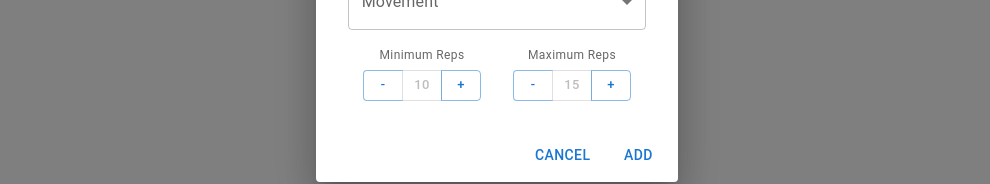
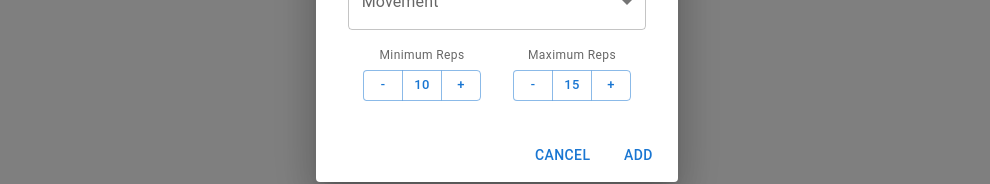
Before and after one commit to bryanbordeman/wildcard, a React (Create React App) app: page /exercises in a window 1280 px wide. Both pictures are taken after a click on the button "SELECT EXERCISE". Shown: the part 394-578 px from the top of the page, without its empty margins (143-1133 px from the left). Built offline with nearby package versions, Linux system fonts and the light colour scheme.

Commit message:
Updated SelectWorkout and EditWorkout Styles

```diff
--- a/src/EditWorkout.js
+++ b/src/EditWorkout.js
@@ -84,13 +84,8 @@ class EditWorkout extends Component {
         return (
         <div>
             <Dialog open={this.props.open} onClose={this.handleClose}>
-                <DialogTitle>Edit Exercise</DialogTitle>
+                <DialogTitle>{movement}</DialogTitle>
                 <DialogContent>
-                <Box component="form" sx={{ display: 'flex', flexWrap: 'wrap' }}>
-                    <Typography display="block" gutterBottom>
-                            {movement}
-                    </Typography>
-                </Box>
                 <Stack
                     direction="row"
                     spacing={2}
@@ -107,7 +102,12 @@ class EditWorkout extends Component {
                                 name='min'
                                 value={min}
                             >-</Button>
-                            <Button disabled>{min}</Button>
+                            <Button
+                            sx={{
+                                cursor: 'default',
+                                pointerEvents: 'none',
+                            }}
+                            >{min}</Button>
                             <Button
                                 onClick={this.add}
                                 name='min'
@@ -125,7 +125,12 @@ class EditWorkout extends Component {
                                 name='max'
                                 value={max}
                             >-</Button>
-                            <Button disabled>{max}</Button>
+                            <Button
+                            sx={{
+                                cursor: 'default',
+                                pointerEvents: 'none',
+                            }}
+                            >{max}</Button>
                             <Button
                                 onClick={this.add}
                                 name='max'
--- a/src/SelectWorkout.js
+++ b/src/SelectWorkout.js
@@ -239,7 +239,12 @@ class SelectWorkout extends Component {
                                 name='min'
                                 value={min}
                             >-</Button>
-                            <Button disabled>{min}</Button>
+                            <Button
+                            sx={{
+                                cursor: 'default',
+                                pointerEvents: 'none',
+                            }}
+                            >{min}</Button>
                             <Button
                                 onClick={this.add}
                                 name='min'
@@ -257,7 +262,12 @@ class SelectWorkout extends Component {
                                 name='max'
                                 value={max}
                             >-</Button>
-                            <Button disabled>{max}</Button>
+                            <Button
+                                sx={{
+                                    cursor: 'default',
+                                    pointerEvents: 'none',
+                                }}
+                                >{max}</Button>
                             <Button
                                 onClick={this.add}
                                 name='max'
```
